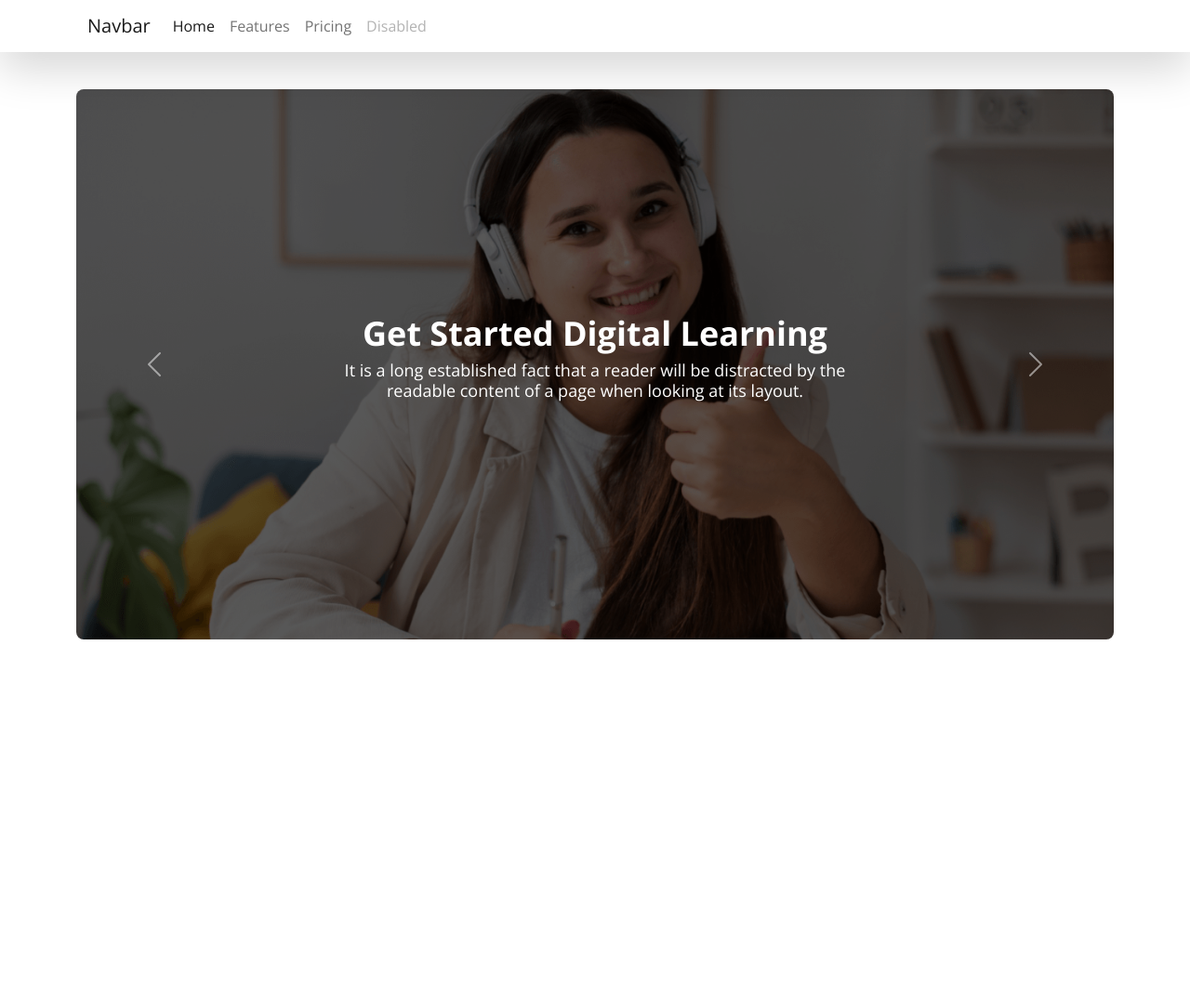
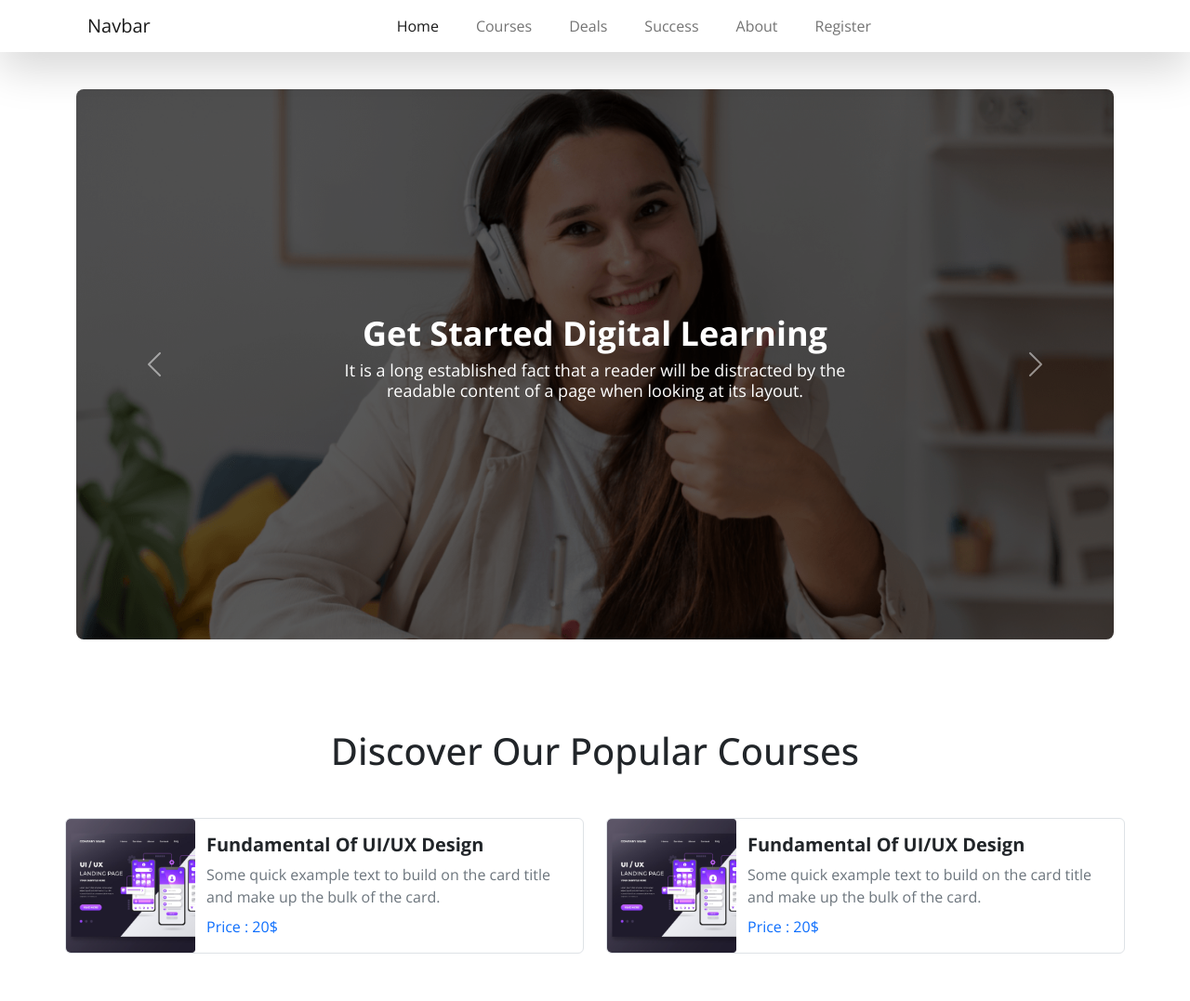
Before and after one commit to hasan-naim/eLearning, a plain HTML site: page index.html in a window 1280 px wide. Shown: the whole page at 93% size. Before the commit the page ends 800 px from the top, so only its background shows below. Drawn offline with nearby package versions, Linux system fonts and the light colour scheme.

Commit message:
first card is done

```diff
--- a/index.html
+++ b/index.html
@@ -23,7 +23,7 @@
     <link rel="stylesheet" href="css/styles.css" />
   </head>
   <body>
-    <header class="fixed-top shadow-lg">
+    <header class="fixed-top shadow-lg bg-white">
       <!-- navbar -->
       <div class="container">
         <nav class="navbar navbar-expand-lg bg-white">
@@ -41,20 +41,29 @@
               <span class="navbar-toggler-icon"></span>
             </button>
             <div class="collapse navbar-collapse" id="navbarNav">
-              <ul class="navbar-nav">
+              <ul class="navbar-nav ms-auto me-auto gap-4">
                 <li class="nav-item">
                   <a class="nav-link active" aria-current="page" href="#"
                     >Home</a
                   >
                 </li>
                 <li class="nav-item">
-                  <a class="nav-link" href="#">Features</a>
+                  <a class="nav-link" href="#">Courses</a>
                 </li>
                 <li class="nav-item">
-                  <a class="nav-link" href="#">Pricing</a>
+                  <a class="nav-link" href="#">Deals</a>
                 </li>
+
                 <li class="nav-item">
-                  <a class="nav-link disabled">Disabled</a>
+                  <a class="nav-link" href="#">Success</a>
+                </li>
+
+                <li class="nav-item">
+                  <a class="nav-link" href="#">About</a>
+                </li>
+
+                <li class="nav-item">
+                  <a class="nav-link" href="#">Register</a>
                 </li>
               </ul>
             </div>
@@ -138,6 +147,77 @@
           </button>
         </div>
       </div>
+
+      <!-- discover section -->
+      <section class="py-5 my-5">
+        <div class="container">
+          <h1 class="text-center mb-5">Discover Our Popular Courses</h1>
+          <div class="row g-5">
+            <!-- Card 1 -->
+            <div class="col-12 col-lg-6">
+              <div class="row rounded-2 overflow-hidden border-1 border">
+                <div class="col-12 col-md-3 p-0">
+                  <img
+                    class="img-fluid w-100 d-none d-md-block h-100"
+                    src="images/course/course-1.png"
+                    alt=""
+                  />
+                  <img
+                    class="img-fluid w-100 d-block d-md-none h-100"
+                    src="images/course/course-1b.png"
+                    alt=""
+                  />
+                </div>
+                <div
+                  class="col-12 col-md-9 d-flex align-items-center py-3 py-md-3"
+                >
+                  <div class="">
+                    <h5 class="m-0 fw-bold pb-2">
+                      Fundamental Of UI/UX Design
+                    </h5>
+                    <p class="m-0 fw-lighter pb-2 text-muted">
+                      Some quick example text to build on the card title and
+                      make up the bulk of the card.
+                    </p>
+                    <span class="text-primary">Price : 20$</span>
+                  </div>
+                </div>
+              </div>
+            </div>
+            <!-- Card 2 -->
+            <div class="col-12 col-lg-6">
+              <div class="row rounded-2 overflow-hidden border-1 border">
+                <div class="col-12 col-md-3 p-0">
+                  <img
+                    class="img-fluid w-100 d-none d-md-block h-100"
+                    src="images/course/course-1.png"
+                    alt=""
+                  />
+                  <img
+                    class="img-fluid w-100 d-block d-md-none h-100"
+                    src="images/course/course-1b.png"
+                    alt=""
+                  />
+                </div>
+                <div
+                  class="col-12 col-md-9 d-flex align-items-center py-3 py-md-3"
+                >
+                  <div class="">
+                    <h5 class="m-0 fw-bold pb-2">
+                      Fundamental Of UI/UX Design
+                    </h5>
+                    <p class="m-0 fw-lighter pb-2 text-muted">
+                      Some quick example text to build on the card title and
+                      make up the bulk of the card.
+                    </p>
+                    <span class="text-primary">Price : 20$</span>
+                  </div>
+                </div>
+              </div>
+            </div>
+          </div>
+        </div>
+      </section>
     </main>
 
     <!-- Bootstrap javascript Link -->
```
Also changed, not shown: images/course/course-1b.png (added).
